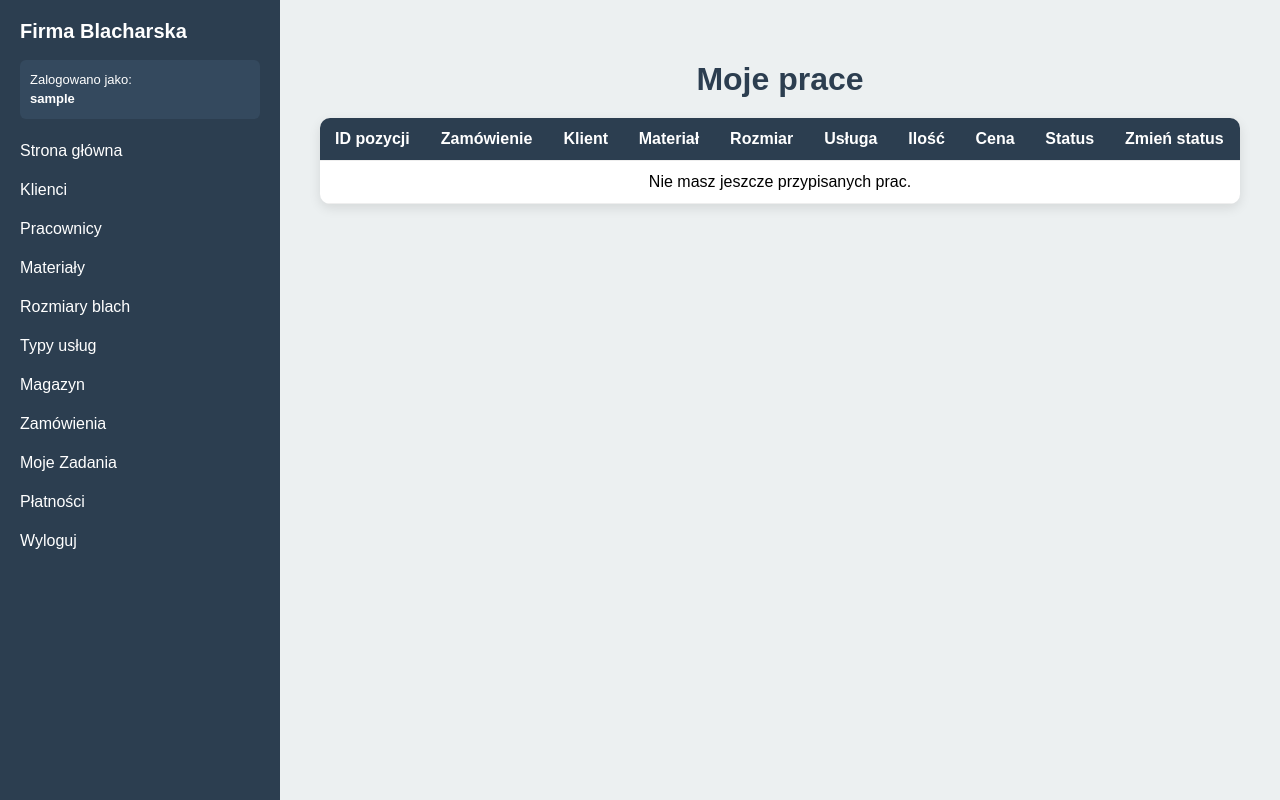
After one commit to Ostalowska/Projekt_firmy_blacharskiej, a Django app: page /moje-prace/ in a window 1280 px wide. The commit adds this page. Run offline with Django 5.2, Linux system fonts and the light colour scheme; the visitor is signed in with stand-in values (Sample User, id 1); data that the repository does not hold is empty.

Commit message:
Moduł przypisanych zadań

```diff
--- a/core/urls.py
+++ b/core/urls.py
@@ -67,4 +67,7 @@ urlpatterns = [
     path("zamowienia/<int:zamowienie_id>/pozycje/dodaj/", views.pozycja_dodaj, name="pozycja_dodaj"),
     path("pozycje/<int:pozycja_id>/edytuj/", views.pozycja_edytuj, name="pozycja_edytuj"),
     path("pozycje/<int:pozycja_id>/usun/", views.pozycja_usun, name="pozycja_usun"),
+
+    path("moje-prace/", views.moje_prace, name="moje_prace"),
+    path("moje-prace/<int:pozycja_id>/status/", views.zmien_status_pozycji, name="zmien_status_pozycji"),
 ]
--- a/core/views.py
+++ b/core/views.py
@@ -587,3 +587,60 @@ def pozycja_usun(request, pozycja_id):
             "zamowienie": zamowienie,
         },
     )
+@login_required
+def moje_prace(request):
+    pozycje = PozycjaZamowienia.objects.select_related(
+        "zamowienie",
+        "zamowienie__klient",
+        "material",
+        "rozmiar",
+        "typ_uslugi",
+    ).filter(
+        przypisany_pracownik=request.user
+    ).order_by("-id")
+
+    return render(
+        request,
+        "moje_prace/lista.html",
+        {
+            "pozycje": pozycje,
+        },
+    )
+
+
+@login_required
+def zmien_status_pozycji(request, pozycja_id):
+    pozycja = get_object_or_404(
+        PozycjaZamowienia,
+        id=pozycja_id,
+        przypisany_pracownik=request.user,
+    )
+
+    if request.method == "POST":
+        nowy_status = request.POST.get("status")
+
+        if nowy_status in ["PRZYJETA", "REALIZACJA", "ZREALIZOWANA"]:
+            pozycja.status = nowy_status
+            pozycja.save()
+
+            zamowienie = pozycja.zamowienie
+            wszystkie_zrealizowane = zamowienie.pozycje.exists() and all(
+                p.status == "ZREALIZOWANA"
+                for p in zamowienie.pozycje.all()
+            )
+
+            if wszystkie_zrealizowane:
+                zamowienie.status = "GOTOWE"
+                zamowienie.save()
+                messages.success(
+                    request,
+                    f"Pozycja zaktualizowana. Zamówienie #{zamowienie.id} jest gotowe do odbioru.",
+                )
+            else:
+                if zamowienie.status == "PRZYJETE":
+                    zamowienie.status = "REALIZACJA"
+                    zamowienie.save()
+
+                messages.success(request, "Status pozycji został zaktualizowany.")
+
+    return redirect("core:moje_prace")
--- a/templates/base.html
+++ b/templates/base.html
@@ -106,17 +106,17 @@
 				<a href="{% url 'core:typy_uslug_lista' %}">Typy usług</a>
 				<a href="#">Magazyn</a>
 				<a href="{% url 'core:zamowienia_lista' %}">Zamówienia</a>
-				<a href="#">Moje prace</a>
+				<a href="{% url 'core:moje_prace' %}">Moje Zadania</a>
 				<a href="#">Płatności</a>
             {% endif %}
 
             {% if czy_magazynier %}
                 <a href="#">Magazyn</a>
-                <a href="#">Zamówienia</a>
+                <a href="{% url 'core:zamowienia_lista' %}">Zamówienia</a>
             {% endif %}
 
             {% if czy_produkcja %}
-                <a href="#">Moje prace</a>
+                <a href="{% url 'core:moje_prace' %}">Moje Zadania</a>
                 <a href="#">Zamówienia</a>
             {% endif %}
 
--- /dev/null
+++ b/templates/moje_prace/lista.html
@@ -0,0 +1,98 @@
+{% extends "base.html" %}
+
+{% block content %}
+
+<style>
+    .page-container { max-width: 1200px; margin: 0 auto; padding: 20px; }
+    h1 { text-align: center; color: #2c3e50; margin-bottom: 20px; }
+    .messages { margin-bottom: 15px; }
+    .message { background: #d4edda; color: #155724; padding: 12px; border-radius: 6px; text-align: center; font-weight: bold; }
+    table { width: 100%; border-collapse: collapse; background: white; border-radius: 10px; overflow: hidden; box-shadow: 0 4px 12px rgba(0,0,0,0.1); }
+    thead { background: #2c3e50; color: white; }
+    th, td { padding: 12px 15px; border-bottom: 1px solid #eee; text-align: left; }
+    tbody tr:nth-child(even) { background: #f8f9fa; }
+    tbody tr:hover { background: #eef2f7; }
+    select { padding: 8px; border-radius: 5px; border: 1px solid #ccc; }
+    .btn { padding: 8px 12px; background: #2c3e50; color: white; border: none; border-radius: 5px; cursor: pointer; }
+    .btn:hover { background: #1f2a38; }
+    .status { font-weight: bold; }
+</style>
+
+<div class="page-container">
+
+    <h1>Moje prace</h1>
+
+    {% if messages %}
+        <div class="messages">
+            {% for message in messages %}
+                <div class="message">{{ message }}</div>
+            {% endfor %}
+        </div>
+    {% endif %}
+
+    <table>
+        <thead>
+            <tr>
+                <th>ID pozycji</th>
+                <th>Zamówienie</th>
+                <th>Klient</th>
+                <th>Materiał</th>
+                <th>Rozmiar</th>
+                <th>Usługa</th>
+                <th>Ilość</th>
+                <th>Cena</th>
+                <th>Status</th>
+                <th>Zmień status</th>
+            </tr>
+        </thead>
+
+        <tbody>
+            {% for pozycja in pozycje %}
+                <tr>
+                    <td>#{{ pozycja.id }}</td>
+                    <td>#{{ pozycja.zamowienie.id }}</td>
+                    <td>
+                        {{ pozycja.zamowienie.klient.imie }}
+                        {{ pozycja.zamowienie.klient.nazwisko }}
+                    </td>
+                    <td>{{ pozycja.material.nazwa }} {{ pozycja.material.grubosc_mm }} mm</td>
+                    <td>{{ pozycja.rozmiar.nazwa }}</td>
+                    <td>{{ pozycja.typ_uslugi|default:"-" }}</td>
+                    <td>{{ pozycja.ilosc }}</td>
+                    <td>{{ pozycja.cena }} zł</td>
+                    <td class="status">{{ pozycja.get_status_display }}</td>
+                    <td>
+                        <form method="post" action="{% url 'core:zmien_status_pozycji' pozycja.id %}">
+                            {% csrf_token %}
+
+                            <select name="status">
+                                <option value="PRZYJETA" {% if pozycja.status == "PRZYJETA" %}selected{% endif %}>
+                                    Przyjęta
+                                </option>
+                                <option value="REALIZACJA" {% if pozycja.status == "REALIZACJA" %}selected{% endif %}>
+                                    W realizacji
+                                </option>
+                                <option value="ZREALIZOWANA" {% if pozycja.status == "ZREALIZOWANA" %}selected{% endif %}>
+                                    Zrealizowana
+                                </option>
+                            </select>
+
+                            <button type="submit" class="btn">
+                                Zapisz
+                            </button>
+                        </form>
+                    </td>
+                </tr>
+            {% empty %}
+                <tr>
+                    <td colspan="10" style="text-align:center;">
+                        Nie masz jeszcze przypisanych prac.
+                    </td>
+                </tr>
+            {% endfor %}
+        </tbody>
+    </table>
+
+</div>
+
+{% endblock %}
```
